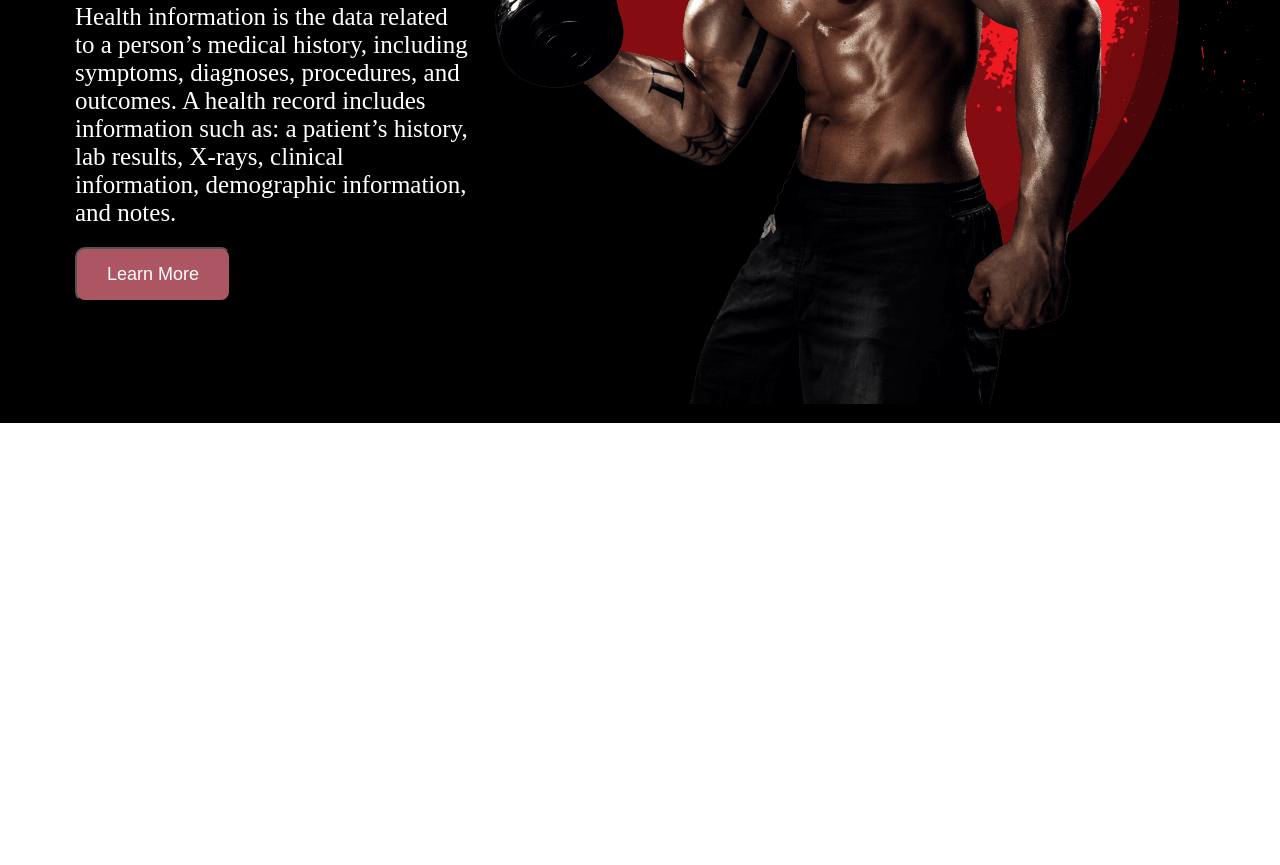
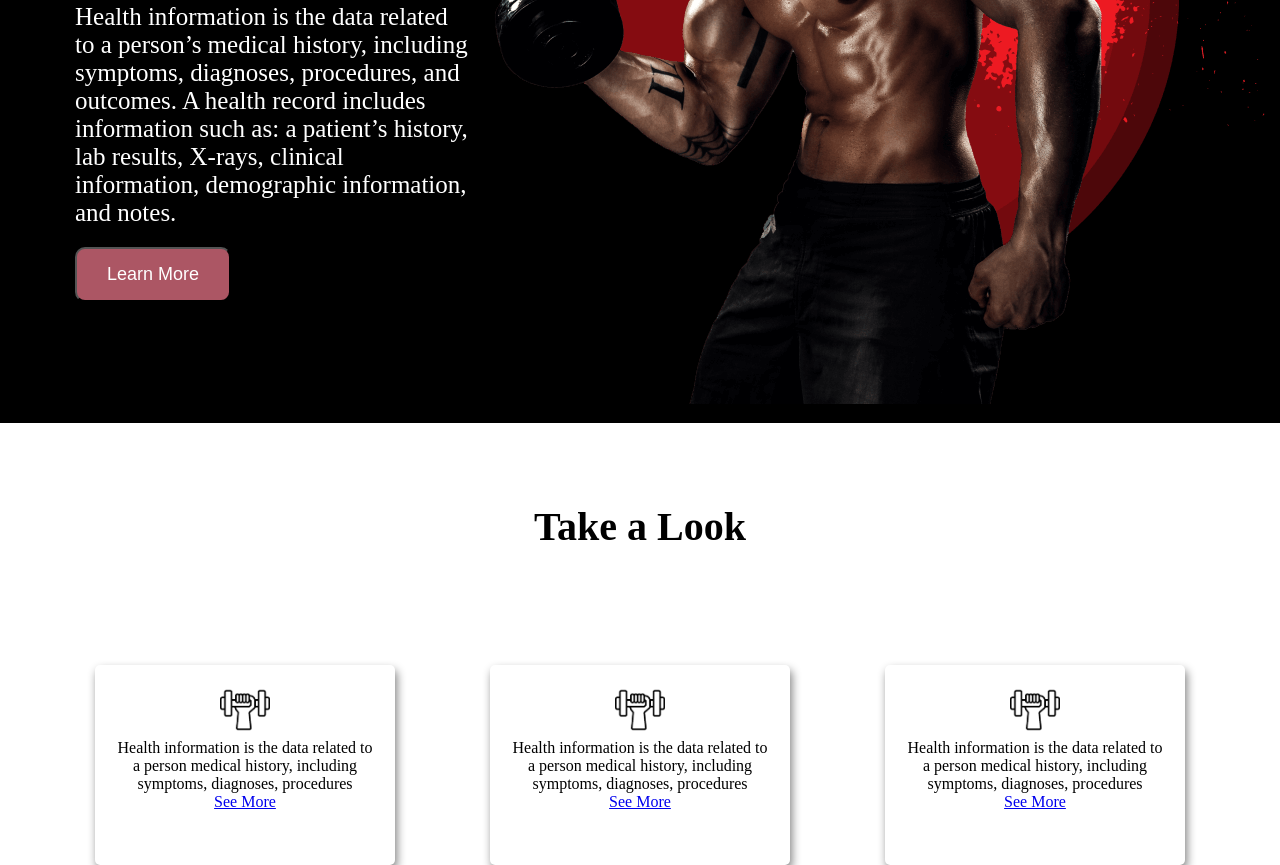
Before and after one commit to lutforrahmanseu/simple-website, a plain HTML site: page index.html in a window 1280 px wide. Shown: the part 412-1277 px from the top of the page. Before the commit the page ends 835 px from the top, so only its background shows below. Drawn offline with Linux system fonts and the light colour scheme.

Commit message:
card section

```diff
--- a/css/style.css
+++ b/css/style.css
@@ -56,10 +56,6 @@
     font-weight: 500;
     margin: 10px;
 }
-.banner-img{
-    width: 50%;
-    height: 80%;
-}
 .banner-btn{
     margin: 10px;
     padding: 15px 30px;
@@ -69,3 +65,40 @@
     color: white;
     font-size: 18px;
 }
+.title2{
+    margin-top:80px;
+    font-size: 40px;
+    font-weight: bold;
+    text-align: center;
+}
+.card-container{
+    display: flex;
+    justify-content:space-evenly;
+    align-items: center;
+    margin-top: 75px;
+}
+.card1{
+
+    height: 200px;
+    width: 300px;
+    border-radius: 5px;
+    box-shadow: 2px 5px 10px grey;
+    text-align: center;
+    padding: 20px;
+    margin-top: 40px;
+    transition: .4s;
+}
+.card1:hover{
+    height: 250px;
+    width: 300px;
+    border: 1px solid rgb(201, 115, 115);
+    border-radius: 5px;
+    box-shadow: 2px 5px 10px rgb(216, 152, 152);
+    text-align: center;
+    padding: 20px;
+    margin-top: 0px;
+    cursor: pointer;
+}
+.card-icon{
+    width: 50px;
+}
--- a/index.html
+++ b/index.html
@@ -4,7 +4,7 @@
     <meta charset="UTF-8">
     <meta http-equiv="X-UA-Compatible" content="IE=edge">
     <meta name="viewport" content="width=device-width, initial-scale=1.0">
-    <title>Gym</title>
+    <title>Lutfor Gym</title>
     <link rel="stylesheet" href="./css/style.css">
 </head>
 <body>
@@ -32,11 +32,39 @@
           </div>
         </div>
         <div class="banner-right">
-          <div class="banner-img">
+          <div>
             <img src="./images/home-bg.png" alt="">
           </div>
         </div>
      </section>
     </header>
+    <main>
+        <section>
+            <h1 class="title2">Take a Look</h1>
+            <div class="card-container">
+              <div class="card1">
+               <div class="card-description">
+                <img class="card-icon" src="./images/package/icon1.png" alt="">
+                <p>Health information is the data related to a person medical history, including symptoms, diagnoses, procedures</p>
+                <a href="#">See More</a>
+               </div>
+              </div>
+              <div class="card1">
+               <div class="card-description">
+                <img class="card-icon" src="./images/package/icon1.png" alt="">
+                <p>Health information is the data related to a person medical history, including symptoms, diagnoses, procedures</p>
+                <a href="#">See More</a>
+               </div>
+              </div>
+              <div class="card1">
+               <div class="card-description">
+                <img class="card-icon" src="./images/package/icon1.png" alt="">
+                <p>Health information is the data related to a person medical history, including symptoms, diagnoses, procedures</p>
+                <a href="#">See More</a>
+               </div>
+              </div>
+            </div>
+        </section>
+    </main>
 </body>
 </html>
```
